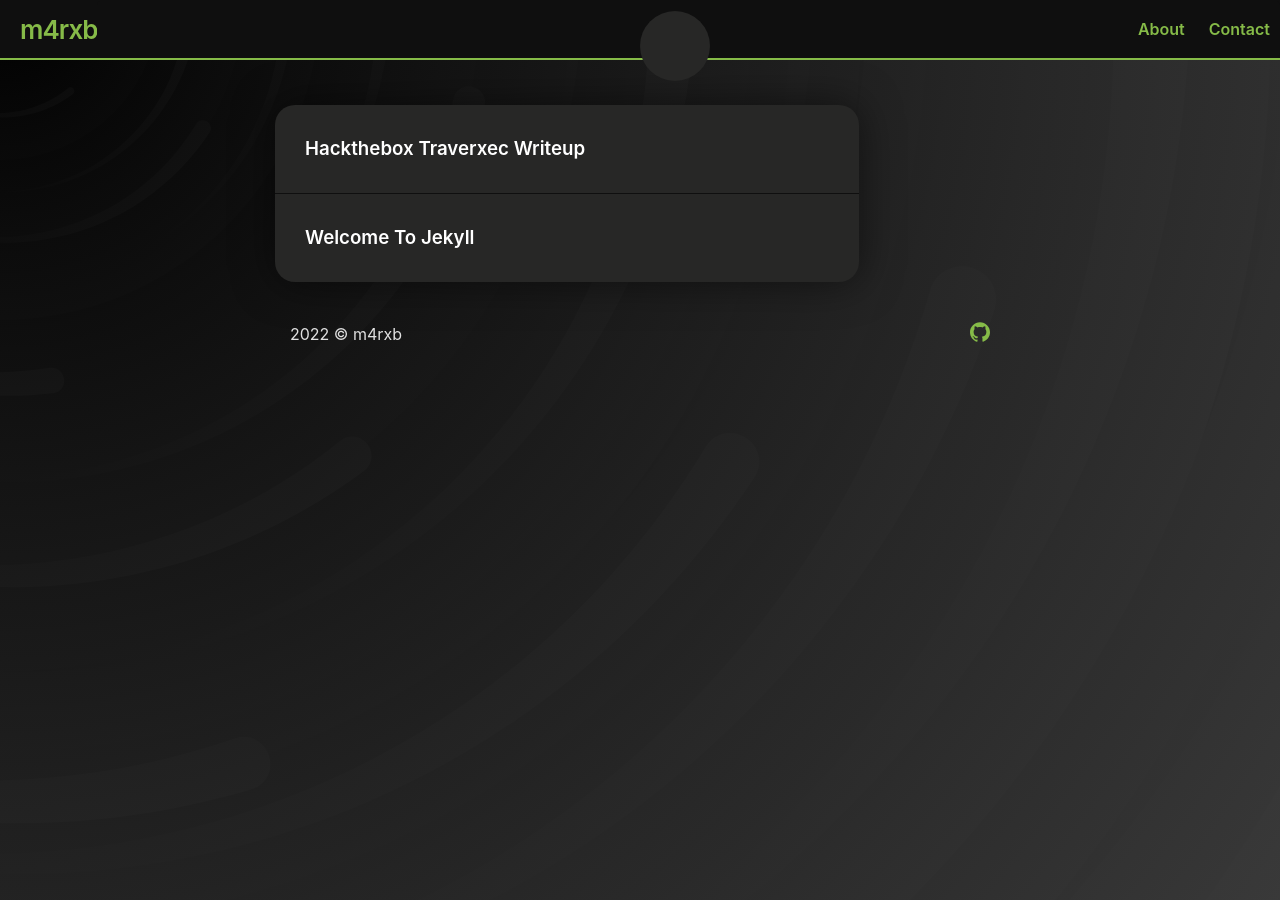
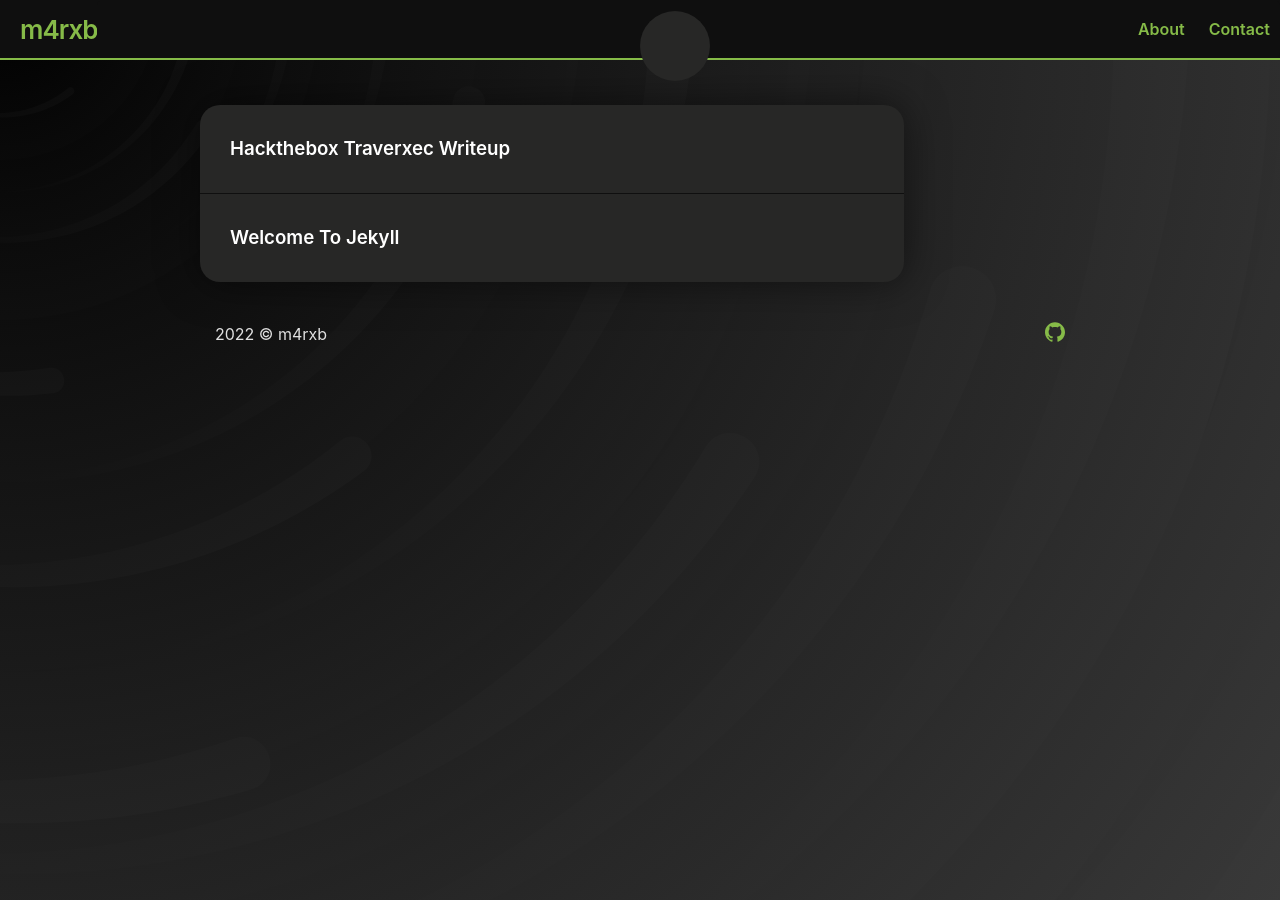
Before and after one commit to 10hxrz/10hxrz.github.io, a Jekyll site: the page built from index.md, in a window 1280 px wide. Built offline with Jekyll 4.4.1, drawn with Linux system fonts in a browser that asks for light colours.

Commit message:
Update leaf.scss

```diff
--- a/_sass/leaf.scss
+++ b/_sass/leaf.scss
@@ -11,7 +11,7 @@ $header-color: #0f0f0f;
 
 $spacing-unit:     30px !default;
 
-$content-width:    850px !default;
+$content-width:    1000px !default;
 $content-color: #272726;
 
 // devices
```
